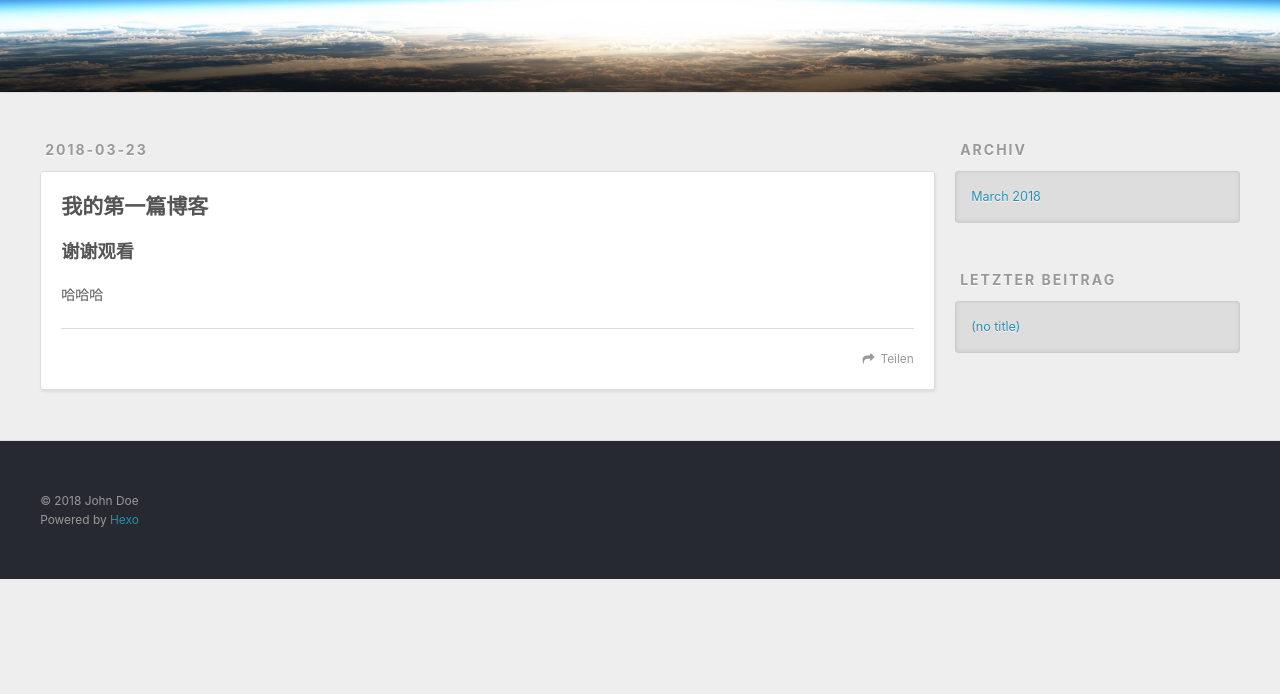
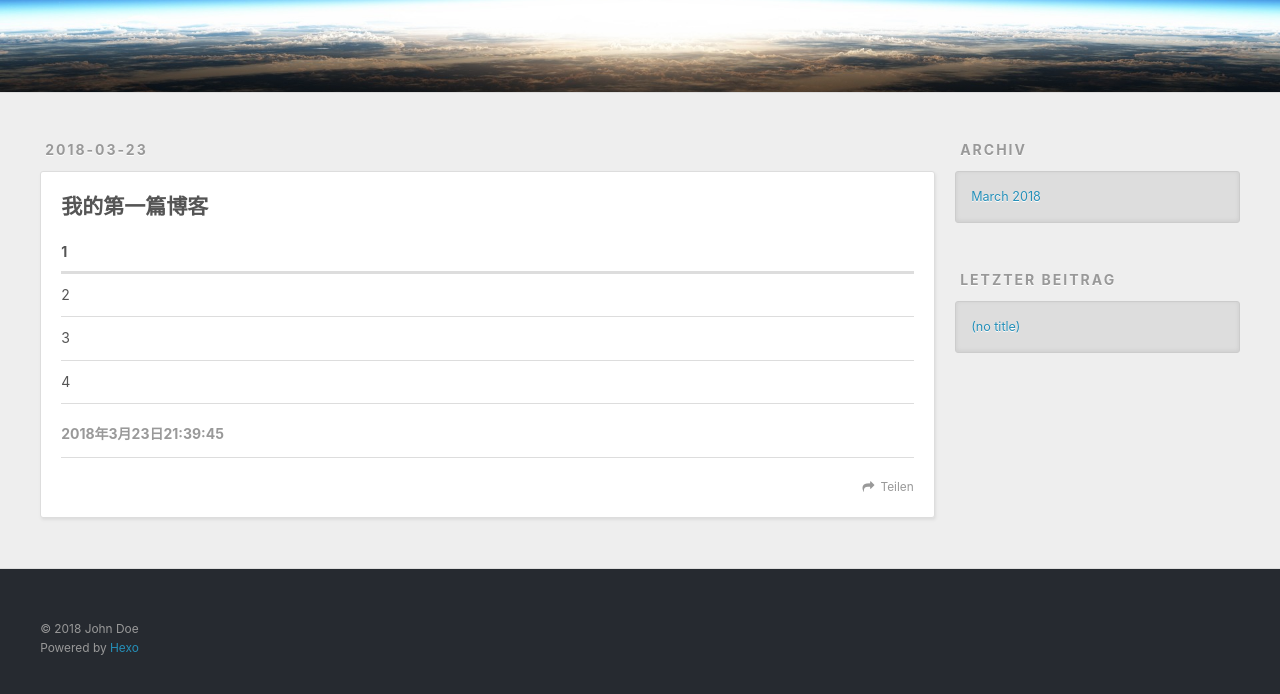
Before and after one commit to zhonglinjie1993/zhonglinjie1993.github.io, a plain HTML site: page 2018/03/23/README/index.html in a window 1280 px wide. Shown: the part 208-902 px from the top of the page. Before the commit the page ends 800 px from the top, so only its background shows below. Drawn offline with nearby package versions, Linux system fonts and the light colour scheme.

Commit message:
Site updated: 2018-03-23 21:40:59

```diff
--- a/2018/03/23/README/index.html
+++ b/2018/03/23/README/index.html
@@ -7,16 +7,16 @@
 
   <title>Hexo</title>
   <meta name="viewport" content="width=device-width, initial-scale=1, maximum-scale=1">
-  <meta name="description" content="我的第一篇博客谢谢观看哈哈哈">
+  <meta name="description" content="我的第一篇博客   1       2     3     4     2018年3月23日21:39:45">
 <meta property="og:type" content="article">
 <meta property="og:title" content="Hexo">
 <meta property="og:url" content="http://yoursite.com/2018/03/23/README/index.html">
 <meta property="og:site_name" content="Hexo">
-<meta property="og:description" content="我的第一篇博客谢谢观看哈哈哈">
-<meta property="og:updated_time" content="2018-03-23T13:13:39.147Z">
+<meta property="og:description" content="我的第一篇博客   1       2     3     4     2018年3月23日21:39:45">
+<meta property="og:updated_time" content="2018-03-23T13:40:18.384Z">
 <meta name="twitter:card" content="summary">
 <meta name="twitter:title" content="Hexo">
-<meta name="twitter:description" content="我的第一篇博客谢谢观看哈哈哈">
+<meta name="twitter:description" content="我的第一篇博客   1       2     3     4     2018年3月23日21:39:45">
 
     <link rel="alternate" href="/atom.xml" title="Hexo" type="application/atom+xml">
 
@@ -75,12 +75,36 @@
 
     <div class="article-entry" itemprop="articleBody">
 
-        <h2 id="我的第一篇博客"><a href="#我的第一篇博客" class="headerlink" title="我的第一篇博客"></a>我的第一篇博客</h2><h3 id="谢谢观看"><a href="#谢谢观看" class="headerlink" title="谢谢观看"></a>谢谢观看</h3><p>哈哈哈</p>
-
+        <h2 id="我的第一篇博客"><a href="#我的第一篇博客" class="headerlink" title="我的第一篇博客"></a>我的第一篇博客</h2><table>
+<thead>
+<tr>
+<th>1</th>
+<th></th>
+<th></th>
+</tr>
+</thead>
+<tbody>
+<tr>
+<td>2</td>
+<td></td>
+<td></td>
+</tr>
+<tr>
+<td>3</td>
+<td></td>
+<td></td>
+</tr>
+<tr>
+<td>4</td>
+<td></td>
+</tr>
+</tbody>
+</table>
+<h6 id="2018年3月23日21-39-45"><a href="#2018年3月23日21-39-45" class="headerlink" title="2018年3月23日21:39:45"></a>2018年3月23日21:39:45</h6>
 
     </div>
     <footer class="article-footer">
-      <a data-url="http://yoursite.com/2018/03/23/README/" data-id="cjf3zrc4x000020y8i0kbrfwm" class="article-share-link">Teilen</a>
+      <a data-url="http://yoursite.com/2018/03/23/README/" data-id="cjf3zuej60000a8y85evt21fy" class="article-share-link">Teilen</a>
 
 
     </footer>
```
Also changed, not shown: index.html (+27 -3 lines).
